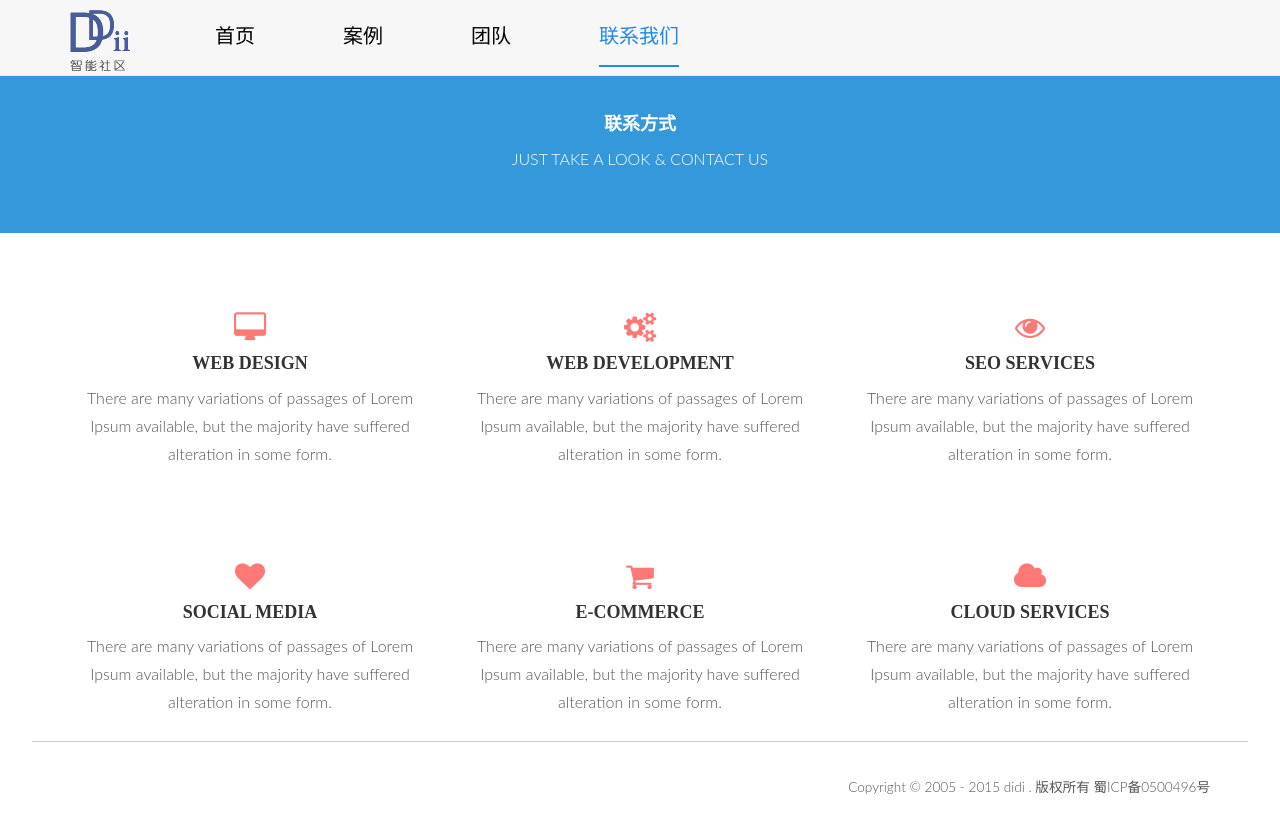
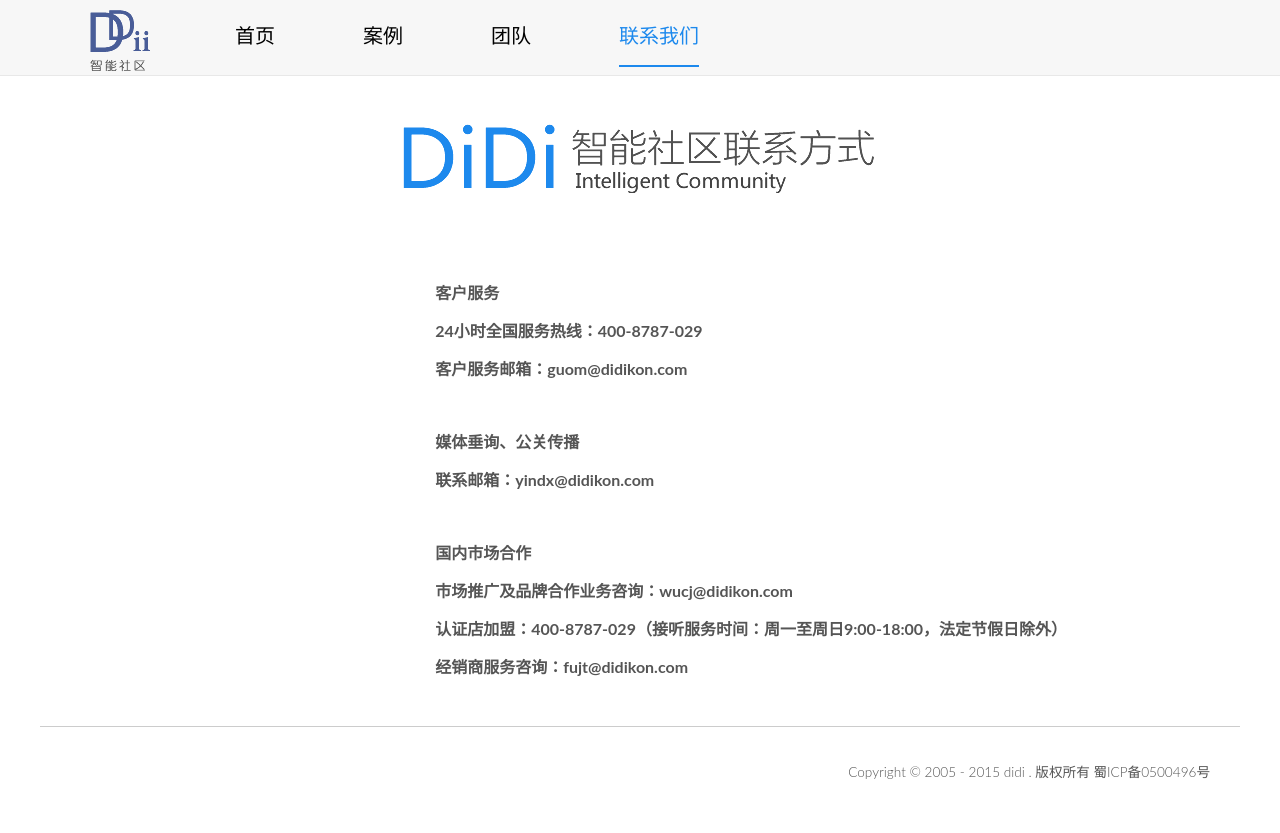
Before and after one commit to sufish/sufish.github.io, a Jekyll site: the page built from contact.html, in a window 1280 px wide. Shown: the top 833 px of the page. Built offline with Jekyll 4.4.1, drawn with Linux system fonts in a browser that asks for light colours.

Commit message:
complate

```diff
--- a/_includes/header.html
+++ b/_includes/header.html
@@ -14,8 +14,8 @@
                     <div {% if page.url == "/" %}  class="underline" {% endif %}></div> </a></li>
                 <li {% if page.url == "/cases.html" %}   class="active" {% endif %}><a href="cases.html">案例
                     <div {% if page.url == "/cases.html" %}  class="underline" {% endif %}></div></a></li>
-                <li {% if page.url == "/about.html" %}   class="active" {% endif %}><a href="about.html">团队
-                    <div {% if page.url == "/about.html" %}  class="underline" {% endif %}></div></a></li>
+                <li {% if page.url == "/team.html" %}   class="active" {% endif %}><a href="team.html">团队
+                    <div {% if page.url == "/team.html" %}  class="underline" {% endif %}></div></a></li>
                 <li {% if page.url == "/contact.html" %}   class="active" {% endif %}><a href="contact.html">联系我们
                     <div {% if page.url == "/contact.html" %}  class="underline" {% endif %}></div></a></li>
             </ul>
--- a/assets/css/main.css
+++ b/assets/css/main.css
@@ -33,7 +33,7 @@
 /* Paragraph & Typographic */
 p {
     line-height: 28px;
-    margin-bottom: 25px;
+    /*margin-bottom: 25px;*/
 }
 
 .centered {
@@ -77,18 +77,84 @@
     padding: 0;
 }
 
-
-.navbar {
-	/*font-weight: 800;*/
-	font-size: 14px;
-	padding-top: 10px;
+.contact-container{
+    margin-top: 50px;
+}
+.contact-group p{
+    font-size: 16px;
+    font-weight: 700;
+}
+.contact-group{
+    margin-bottom: 45px;
+}
+ /*响应式*/
+@media (min-width: 768px), (max-width: 768px) {
+    .left-center{
+        margin-left: 15%;
+    }
+    .contact-title{
+        width: 242px;
+        height: 37px;
+        margin: 0 auto;
+        background: url("../img/contact-title.png") no-repeat;
+        background-size: 100%;
+    }
+    .team-title{
+        width: 242px;
+        height: 37px;
+        margin: 0 auto;
+        background: url("../img/team-title.png") no-repeat;
+        background-size: 100%;
+    }
+    .case-box {
+        width: 100%;
+    }
+    .case-title{
+        width: 179px;
+        height: 35px;
+        margin: 0 auto;
+        background: url("../img/case-title.png") no-repeat;
+        background-size:100% 100%;
     }
     .navbar .navbar-header .log{
-    width: 60px;
-    height: 62px;
+        width: 48px;
+        height: 49.6px;
         background: url('../img/log.png') no-repeat;
+        -webkit-background-size: 100%;
+        background-size: 100%;
+        margin-left: 20px;
     }
-
+    .f-underline{
+        border-top: 1px solid #CCCCCC;
+        width: auto;
+        margin: 0 auto;
+    }
+}
+@media (min-width: 1200px) {
+    .left-center{
+        margin-left: 34%;
+    }
+    .contact-title{
+        width: 483px;
+        height: 74px;
+        margin: 50px auto 0 auto;
+        background: url("../img/contact-title.png") no-repeat;
+    }
+    .team-title{
+        width: 483px;
+        height: 74px;
+        margin: 50px auto 0 auto;
+        background: url("../img/team-title.png") no-repeat;
+    }
+    .case-box{
+        width: 1200px;
+    }
+    .case-title{
+        width: 394px;
+        height: 70px;
+        margin: 50px auto 0 auto;
+        background: url("../img/case-title.png") no-repeat;
+    }
     .navbar-inverse {
         background: #f7f7f7;
         border-color: #e8e8e8;
@@ -137,6 +203,25 @@
         font-size: 22px;
         letter-spacing: 1px;
     }
+    .navbar {
+        /*font-weight: 800;*/
+        font-size: 14px;
+        padding-top: 10px;
+    }
+    .navbar .navbar-header .log{
+        width: 60px;
+        height: 62px;
+        background: url('../img/log.png') no-repeat;
+    }
+    .f-underline{
+        border-top: 1px solid #CCCCCC;
+        width: 1200px;
+        margin: 0 auto;
+    }
+}
+
+
+
 
 .navbar-inverse .navbar-brand i {
 	color: #ff7878;
@@ -211,6 +296,16 @@
 
 .wrap-slide-item img{
     padding-left: 5%;
+}
+
+
+.case{
+    width: 300px;
+    height: 220px;
+}
+
+.case-box .col-lg-3{
+    min-width: 300px;
 }
 
 /* Dark Grey Wrap */
@@ -290,11 +385,7 @@
 	color: #ff7878;
 }
 
-.f-underline{
-    border-top: 1px solid #CCCCCC;
-    width: 95%;
-    margin: 0 auto;
-}
+
 #f-t{
    top: 4px;
 }
--- a/contact.html
+++ b/contact.html
@@ -2,13 +2,11 @@
 layout: default
 ---
 
-<div id="blue">
+<div>
     <div class="container">
-        <div class="row centered">
+        <div class=" centered">
             <div class="col-lg-8 col-lg-offset-2">
-                <h4>联系方式</b></h4>
-
-                <p>JUST TAKE A LOOK & CONTACT US</p>
+                <div class="contact-title"></div>
             </div>
         </div>
         <!-- row -->
@@ -17,71 +15,24 @@
 </div><!-- blue wrap -->
 
 
-<div class="container w">
-    <div class="row centered">
-        <br><br>
+<div class="left-center w contact-container ">
+    <div class="contact-group">
+        <p>客户服务</p>
+        <p>24小时全国服务热线：400-8787-029</p>
+        <p>客户服务邮箱：guom@didikon.com</p>
+    </div>
 
-        <div class="col-lg-4">
-            <i class="fa fa-desktop"></i>
-            <h4>WEB DESIGN</h4>
+    <div class="contact-group">
+        <p>媒体垂询、公关传播 </p>
+        <p>联系邮箱：yindx@didikon.com</p>
+    </div>
+    <div class="contact-group">
+        <p>国内市场合作</p>
+        <p>市场推广及品牌合作业务咨询：wucj@didikon.com</p>
+        <p>认证店加盟：400-8787-029（接听服务时间：周一至周日9:00-18:00，法定节假日除外）</p>
+        <p>经销商服务咨询：fujt@didikon.com</p>
+    </div>
 
-            <p>There are many variations of passages of Lorem Ipsum available, but the majority have suffered alteration
-                in some form.</p>
-        </div>
-        <!-- col-lg-4 -->
-
-        <div class="col-lg-4">
-            <i class="fa fa-cogs"></i>
-            <h4>WEB DEVELOPMENT</h4>
-
-            <p>There are many variations of passages of Lorem Ipsum available, but the majority have suffered alteration
-                in some form.</p>
-        </div>
-        <!-- col-lg-4 -->
-
-        <div class="col-lg-4">
-            <i class="fa fa-eye"></i>
-            <h4>SEO SERVICES</h4>
-
-            <p>There are many variations of passages of Lorem Ipsum available, but the majority have suffered alteration
-                in some form.</p>
-        </div>
-        <!-- col-lg-4 -->
-    </div>
-    <!-- row -->
-    <br>
-
-    <div class="row centered">
-        <br><br>
-
-        <div class="col-lg-4">
-            <i class="fa fa-heart"></i>
-            <h4>SOCIAL MEDIA</h4>
-
-            <p>There are many variations of passages of Lorem Ipsum available, but the majority have suffered alteration
-                in some form.</p>
-        </div>
-        <!-- col-lg-4 -->
-
-        <div class="col-lg-4">
-            <i class="fa fa-shopping-cart"></i>
-            <h4>E-COMMERCE</h4>
-
-            <p>There are many variations of passages of Lorem Ipsum available, but the majority have suffered alteration
-                in some form.</p>
-        </div>
-        <!-- col-lg-4 -->
-
-        <div class="col-lg-4">
-            <i class="fa fa-cloud"></i>
-            <h4>CLOUD SERVICES</h4>
-
-            <p>There are many variations of passages of Lorem Ipsum available, but the majority have suffered alteration
-                in some form.</p>
-        </div>
-        <!-- col-lg-4 -->
-    </div>
-    <!-- row -->
 </div><!-- container -->
 
 
--- a/works.html
+++ b/works.html
@@ -6,7 +6,7 @@
     <div class="container">
         <div class="row centered">
             <div class="col-lg-8 col-lg-offset-2">
-                <h4>WE WORK HARD TO ACHIEVE EXCELLENCE</h4>
+                <h4>works</h4>
 
                 <p>AND WE ARE HAPPY TO DO IT</p>
             </div>
```
Also changed, not shown: about.html (deleted, +0 -195 lines), cases.html (+32 -62 lines), team.html (added, +29 -0 lines), assets/img/case-title.png (added), assets/img/case1-1.png (added), assets/img/case1-2.png (added), assets/img/case1-3.png (added), assets/img/case1-4.png (added), assets/img/case2-1.png (added), assets/img/case2-2.png (added), assets/img/case2-3.png (added), assets/img/case2-4.png (added), assets/img/contact-title.png (added), assets/img/team-title.png (added). Lines whose indentation alone changed are shown as unchanged.
